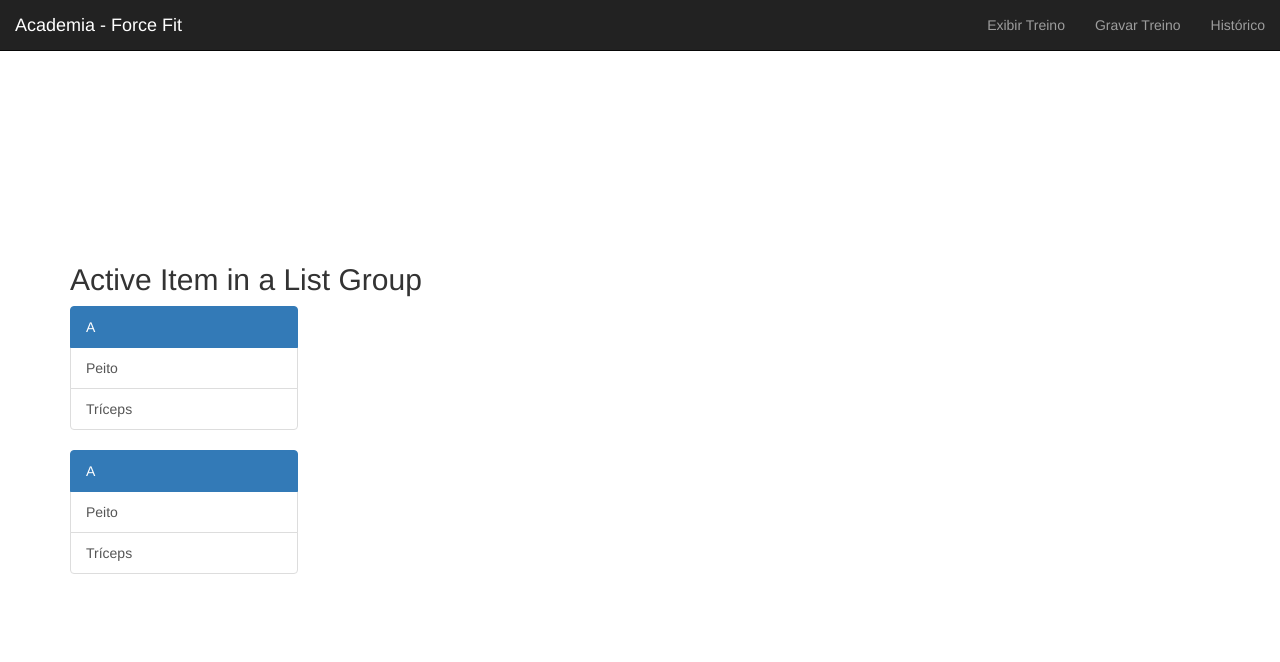
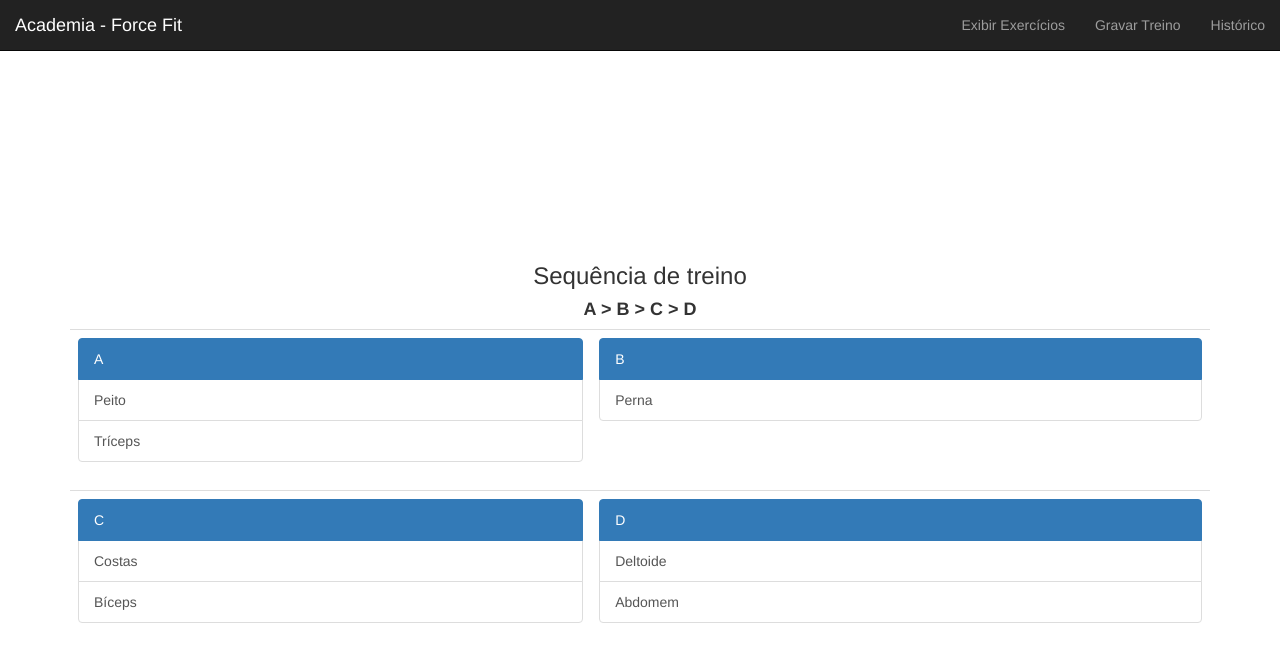
Before and after one commit to juniorsolo/academia, a website: page www/index.html in a window 1280 px wide. Drawn offline with nearby package versions, Linux system fonts and the light colour scheme.

Commit message:
Criação da sequencia de treino.

```diff
--- a/www/index.html
+++ b/www/index.html
@@ -25,7 +25,7 @@
 		  </div>
 		  <div id="navbar" class="navbar-collapse collapse">
 		   <ul class="nav navbar-nav navbar-right">
-		    <li><a href="#" id="exibirTreino">Exibir Treino</a>
+		    <li><a href="#" id="exibirTreino">Exibir Exercícios</a>
 			    <ul id="menuExibirTreino"class="navbar-nav ocultar ">
 					<li class="exibirTreino"><a href="#" id="Biceps">Bíceps</a></li>
 					<li class="exibirTreino"><a href="#" id="Triceps">Tríceps</a></li>
@@ -466,18 +466,44 @@
 
     </div>
 	<div id="sequenciaTreino">
-	   <div class="container" style="display:float;">
-		  <h2>Active Item in a List Group</h2>
-		  <div class="list-group" style="width:20%;">
-			<a href="#" class="list-group-item active">A</a>
-			<a href="#" class="list-group-item">Peito</a>
-			<a href="#" class="list-group-item">Tríceps</a>
-		  </div>
-		  <div class="list-group" style="width:20%;">
-			<a href="#" class="list-group-item active">A</a>
-			<a href="#" class="list-group-item">Peito</a>
-			<a href="#" class="list-group-item">Tríceps</a>
-		  </div>
+	   <div class="container">
+	     <h3 style="text-align:center;">Sequência de treino</h3>
+		 <h4 style="text-align:center;"><strong>A > B > C > D</strong></h4>
+		 <table class="table">
+		 <tr>
+
+		  <td>
+			  <div class="list-group" style="width:auto;">
+				<a href="#" class="list-group-item active">A</a>
+				<a href="#" class="list-group-item">Peito</a>
+				<a href="#" class="list-group-item">Tríceps</a>
+			  </div>
+		  </td>
+		  <td>
+			  <div class="list-group" style="width:auto;">
+				<a href="#" class="list-group-item active">B</a>
+				<a href="#" class="list-group-item">Perna</a>
+			  </div>
+		  </td>
+		  </tr>
+		  <tr>
+		  <td>
+			  <div class="list-group" style="width:auto;">
+				<a href="#" class="list-group-item active">C</a>
+				<a href="#" class="list-group-item">Costas</a>
+				<a href="#" class="list-group-item">Bíceps</a>
+			  </div>
+		  </td>
+		  <td>
+			  <div class="list-group" style="width:auto;">
+				<a href="#" class="list-group-item active">D</a>
+				<a href="#" class="list-group-item">Deltoide</a>
+				<a href="#" class="list-group-item">Abdomem</a>
+			  </div>
+		  </td>
+		 </tr>
+		 </table>
+
 		</div>
 
 	<div>
```
